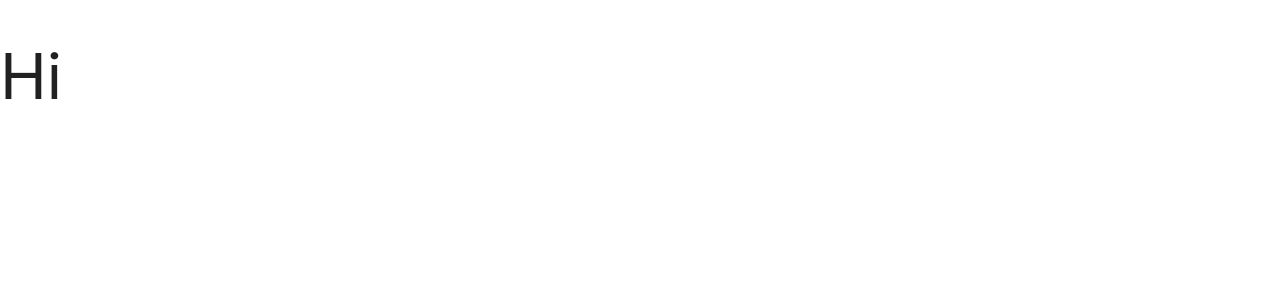
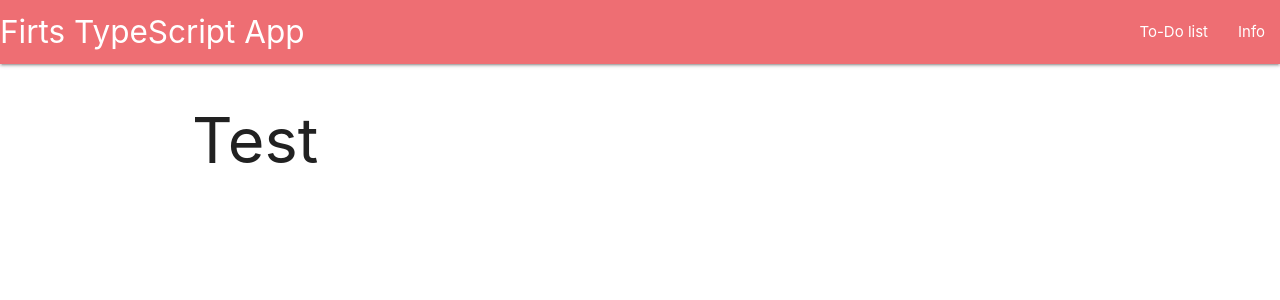
Before and after one commit to MikitaCat/React_Typescript, a React (Create React App) app: page / in a window 1280 px wide. Shown: the top 300 px of the page. Built offline with nearby package versions, Linux system fonts and the light colour scheme.

Commit message:
First component has been created

```diff
--- a/src/App.tsx
+++ b/src/App.tsx
@@ -1,11 +1,17 @@
 import React from 'react';
+import Navbar from './components/Navbar';
 
 const App: React.FC = () => {
   return (
     <div className="App">
-      <h1>Hi</h1>
+      <>
+        <Navbar />
+        <div className="container">
+          <h1>Test</h1>
+        </div>
+      </>
     </div>
   );
-}
+};
 
 export default App;
--- /dev/null
+++ b/src/components/Navbar.tsx
@@ -0,0 +1,23 @@
+import React from 'react';
+
+const Navbar: React.FC = () => {
+  return (
+    <nav>
+      <div className="nav-wrapper">
+        <a href="/" className="brand-logo">
+          Firts TypeScript App
+        </a>
+        <ul className="right hide-on-med-and-down">
+          <li>
+            <a href="/">To-Do list</a>
+          </li>
+          <li>
+            <a href="/">Info</a>
+          </li>
+        </ul>
+      </div>
+    </nav>
+  );
+};
+
+export default Navbar;
```
